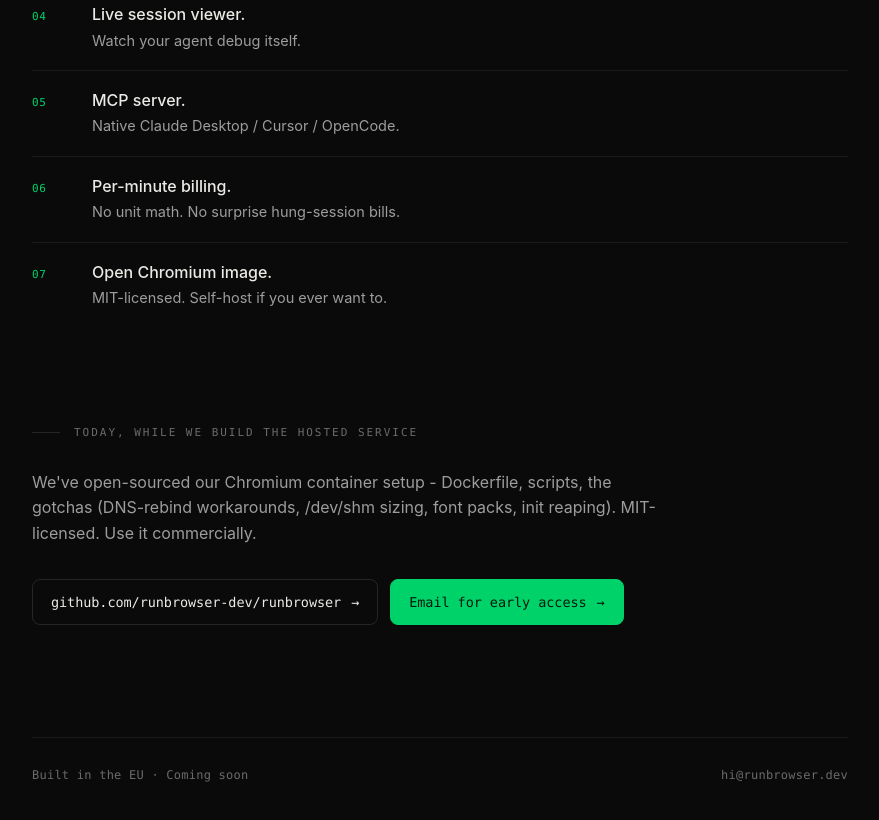
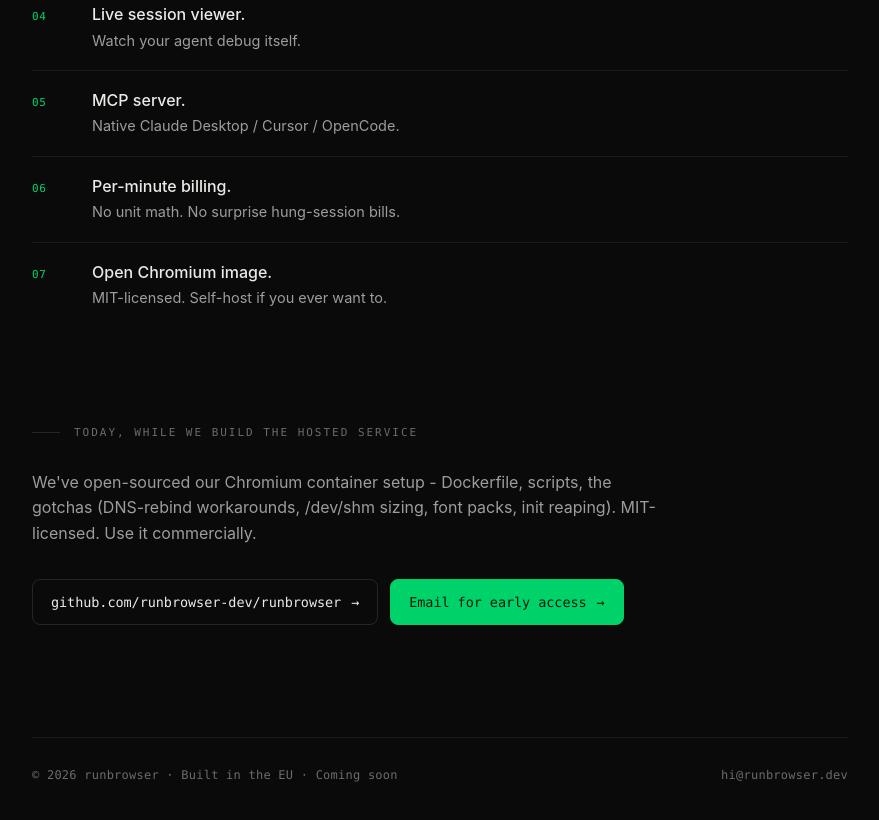
Before and after one commit to runbrowser-dev/site, a plain HTML site: page index.html in a window 1280 px wide. Shown: the part 1363-2183 px from the top of the page, without its empty margins (200-1079 px from the left). Drawn offline with Linux system fonts and the light colour scheme.

Commit message:
Add copyright notice and clarify license scope
Footer now shows © 2026 runbrowser. New README states the site source
is not open source (all rights reserved), distinct from the MIT-licensed
runbrowser Chromium image.

```diff
--- a/index.html
+++ b/index.html
@@ -373,7 +373,7 @@ await browser.close()</pre>
   </section>
 
   <footer>
-    <span>Built in the EU · Coming soon</span>
+    <span>© 2026 runbrowser · Built in the EU · Coming soon</span>
     <span><a href="mailto:hi@runbrowser.dev">hi@runbrowser.dev</a></span>
   </footer>
 </main>
```
Also changed, not shown: README.md (added).
